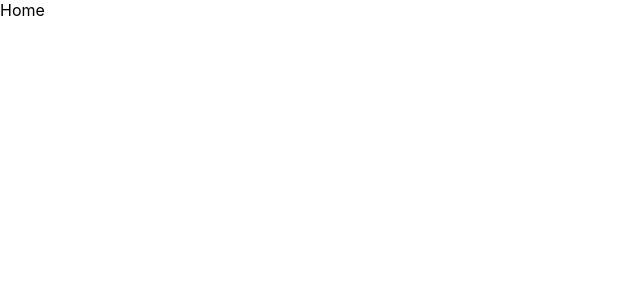
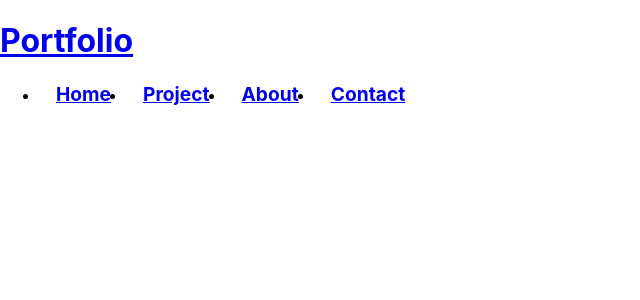
Before and after one commit to ASWINBABUKV/REACT_PORTFOLIO, a React (Create React App) app: page / in a window 1280 px wide. Shown: the top 300 px of the page, without its empty margins (0-640 px from the left). Built offline with nearby package versions, Linux system fonts and the light colour scheme.

Commit message:
navbar created

```diff
--- a/src/components/NavBar.js
+++ b/src/components/NavBar.js
@@ -1,2 +1,29 @@
-import { Navbar, Container } from "react-bootstrap";
-export const NavBAr = () => {};
+import "./navbarstyle.css";
+import React from "react";
+import { Link } from "react-router-dom";
+
+const NavBar = () => {
+  return (
+    <div className="header">
+      <Link to="/">
+        <h1>Portfolio</h1>
+      </Link>
+      <ul className="nav-menu">
+        <li>
+          <Link to="/">Home</Link>
+        </li>
+        <li>
+          <Link to="/project">Project</Link>
+        </li>
+        <li>
+          <Link to="/about">About</Link>
+        </li>
+        <li>
+          <Link to="/contact">Contact</Link>
+        </li>
+      </ul>
+    </div>
+  );
+};
+
+export default NavBar;
--- /dev/null
+++ b/src/components/navbarstyle.css
@@ -0,0 +1,12 @@
+.nav-menu {
+  display: flex;
+}
+
+.nav-menu li {
+  padding: 0 1rem;
+}
+
+.nav-menu li a {
+  font-size: 1.2rem;
+  font-weight: 650;
+}
--- a/src/routes/Home.js
+++ b/src/routes/Home.js
@@ -1,7 +1,11 @@
 import React from "react";
-
+import NavBar from "../components/NavBar";
 const Home = () => {
-  return <div>Home</div>;
+  return (
+    <div>
+      <NavBar />
+    </div>
+  );
 };
 
 export default Home;
```
